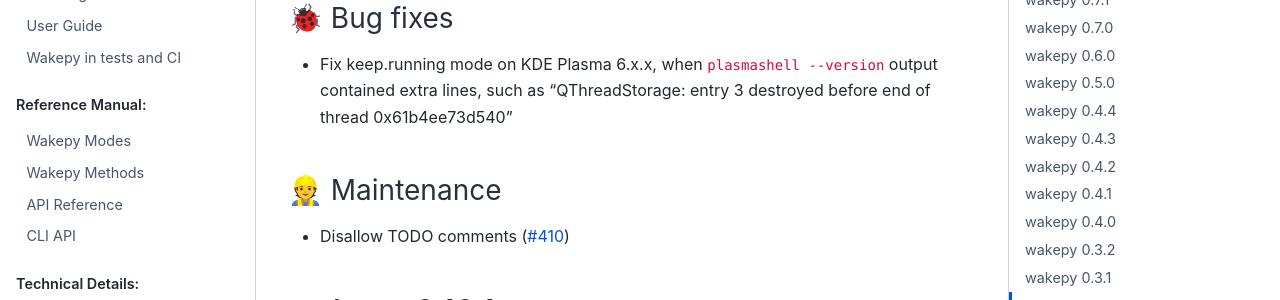
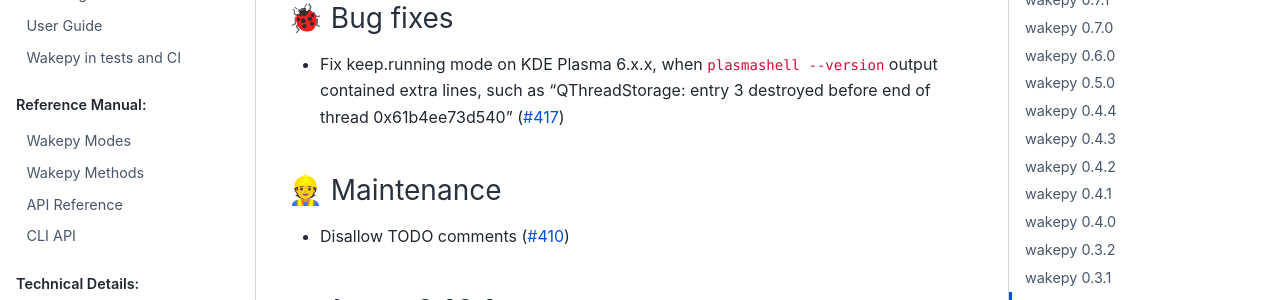
Before and after one commit to fohrloop/wakepy, a Sphinx documentation site: the page built from docs/source/changelog.md, in a window 1280 px wide and 900 px high. Shown: the part 284-584 px from the top of the window. Built offline with Sphinx 7.4.7 and the Sphinx Book theme 1.1.4, drawn with Linux system fonts in a browser that asks for light colours; the version number could not be read and is left out.

Commit message:
update changelog

```diff
--- a/docs/source/changelog.md
+++ b/docs/source/changelog.md
@@ -4,7 +4,7 @@
 🗓️ unreleased
 
 ### 🐞 Bug fixes
-- Fix keep.running mode on KDE Plasma 6.x.x, when `plasmashell --version` output contained extra lines, such as "QThreadStorage: entry 3 destroyed before end of thread 0x61b4ee73d540"
+- Fix keep.running mode on KDE Plasma 6.x.x, when `plasmashell --version` output contained extra lines, such as "QThreadStorage: entry 3 destroyed before end of thread 0x61b4ee73d540" ([#417](https://github.com/fohrloop/wakepy/pull/417))
 
 ### 👷 Maintenance
 - Disallow TODO comments ([#410](https://github.com/fohrloop/wakepy/pull/410))
```
